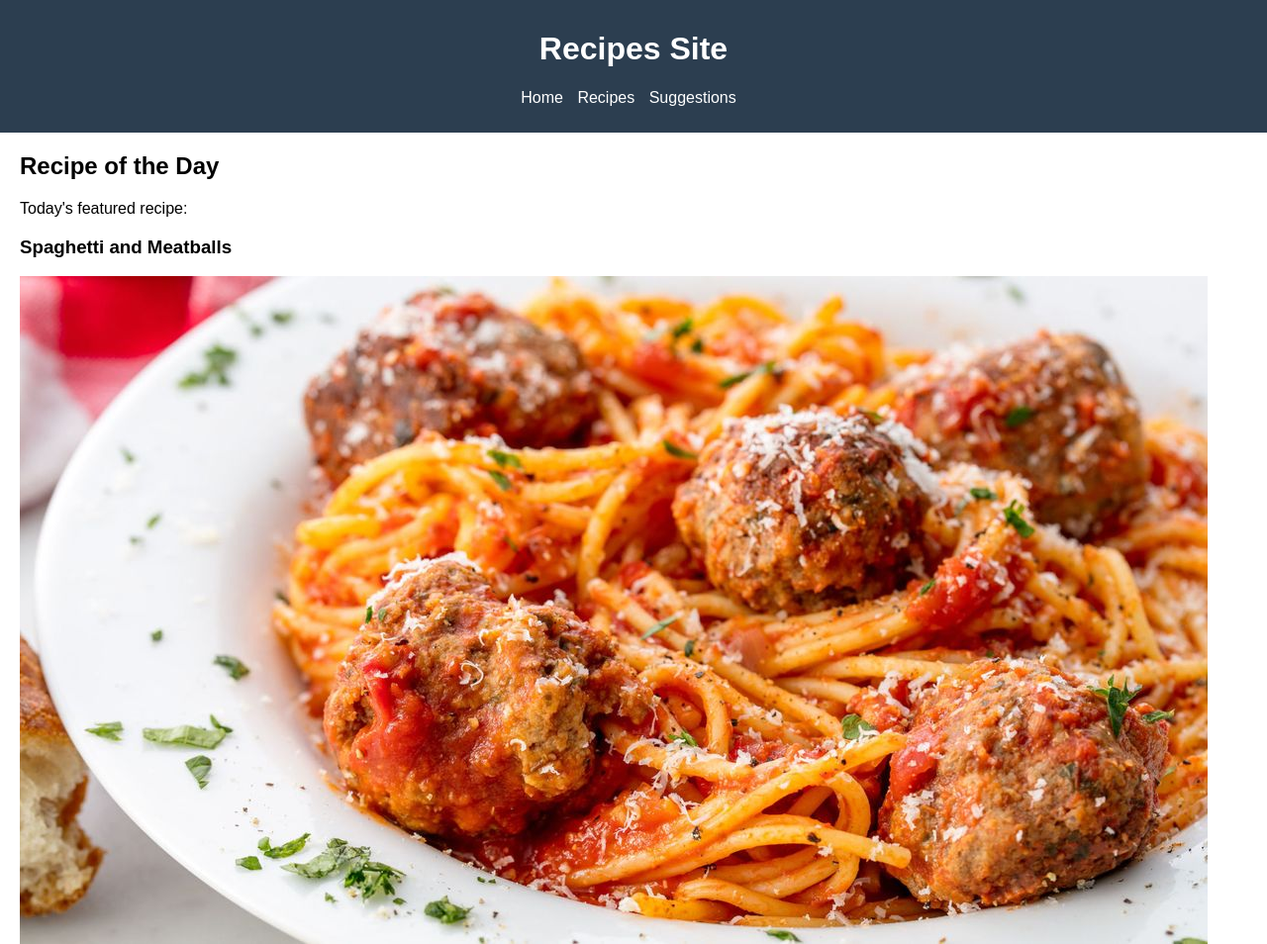
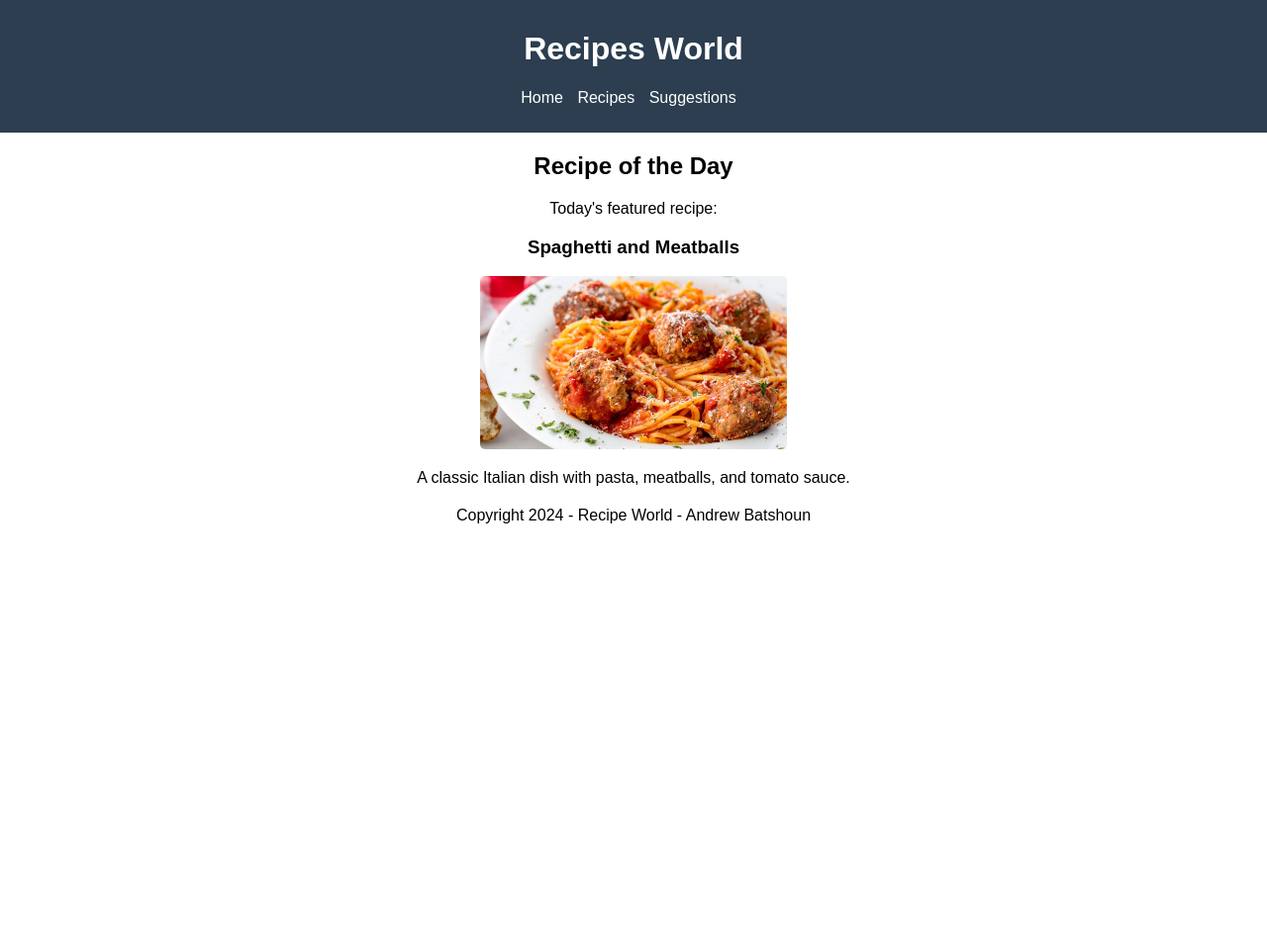
Before and after one commit to andrew-batshoun/recipe-site, a plain HTML site: page index.html in a window 1280 px wide. Shown: the top 954 px of the page at 99% size. After the commit the page ends 800 px from the top, so only its background shows below. Drawn offline with Linux system fonts and the light colour scheme.

Commit message:
updated styling

```diff
--- a/index.html
+++ b/index.html
@@ -6,9 +6,9 @@
     <title>Recipes Site</title>
     <link rel="stylesheet" href="styles.css">
 </head>
-<body>
+<body id="main">
 <header>
-    <h1><a href="index.html">Recipes Site</a></h1>
+    <h1><a href="index.html">Recipes World</a></h1>
     <nav>
         <ul>
             <li><a href="index.html">Home</a></li>
@@ -21,12 +21,14 @@
     <h2>Recipe of the Day</h2>
     <p>Today's featured recipe:</p>
     <div id="featured-recipe">
+        <a href="spaghetti.html">
         <h3>Spaghetti and Meatballs</h3>
         <img src="spaghetti.jpeg" alt="Spaghetti and Meatballs">
         <p>A classic Italian dish with pasta, meatballs, and tomato sauce.</p>
+        </a>
     </div>
 </section>
-
+<footer>Copyright 2024 - Recipe World - Andrew Batshoun</footer>
 <script src="script.js"></script>
 </body>
 </html>
--- a/styles.css
+++ b/styles.css
@@ -2,6 +2,10 @@ body {
     font-family: Arial, sans-serif;
     margin: 0;
     padding: 0;
+
+}
+#main, #recipe-page{
+    text-align: center;
 }
 
 header {
@@ -29,9 +33,9 @@ section {
 }
 
 .recipe {
-    display: inline-block;
+    display: flex;
     width: 30%;
-    margin: 10px;
+    margin: 0 auto;
     background-color: #f9f9f9;
     padding: 20px;
     border-radius: 5px;
@@ -41,6 +45,11 @@ section {
 .recipe a {
     text-decoration: none;
     color: inherit;
+}
+
+#featured-recipe img {
+    width: 25%;
+    border-radius: 5px;
 }
 
 .recipe img {
@@ -91,7 +100,7 @@ section {
 }
 
 #suggestion-form textarea {
-    width: 100%;
+    width: 50%;
     height: 100px;
     margin-bottom: 10px;
 }
```
Also changed, not shown: cheesecake.html (+3 -3 lines), eggs.html (+3 -3 lines), recipes.html (+3 -3 lines), spaghetti.html (+5 -2 lines), suggestion.html (+2 -2 lines).
